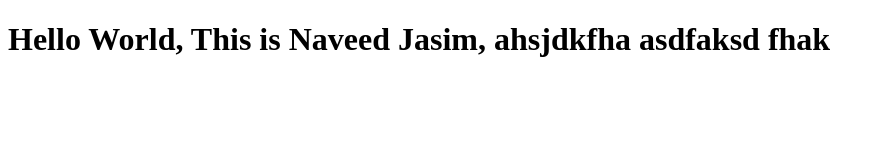
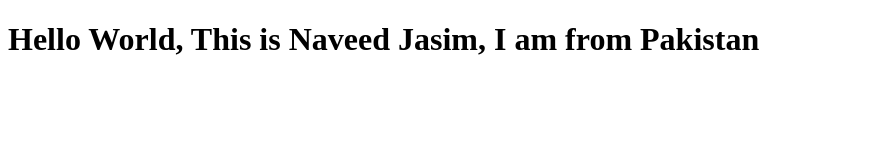
Before and after one commit to naveedjasim/bootcamp2020, a plain HTML site: page index.html in a window 1280 px wide. Shown: the whole page, without its empty margins (0-885 px from the left). Drawn offline with Linux system fonts and the light colour scheme.

Commit message:
Update index.html

```diff
--- a/index.html
+++ b/index.html
@@ -6,6 +6,6 @@
     <title>Document</title>
 </head>
 <body>
-    <h1>Hello World, This is Naveed Jasim, ahsjdkfha asdfaksd fhak</h1>
+    <h1>Hello World, This is Naveed Jasim, I am from Pakistan</h1>
 </body>
 </html>
```
